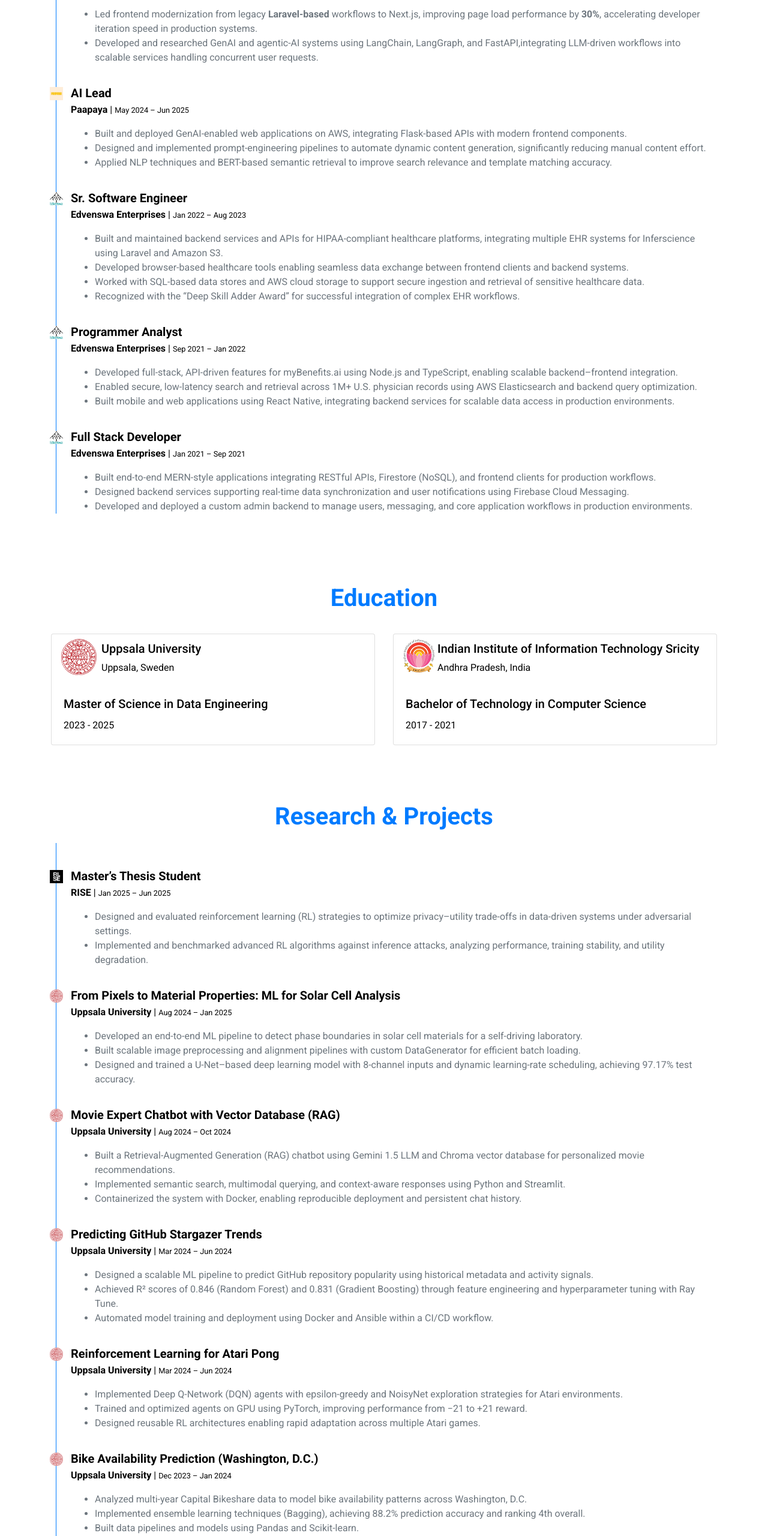
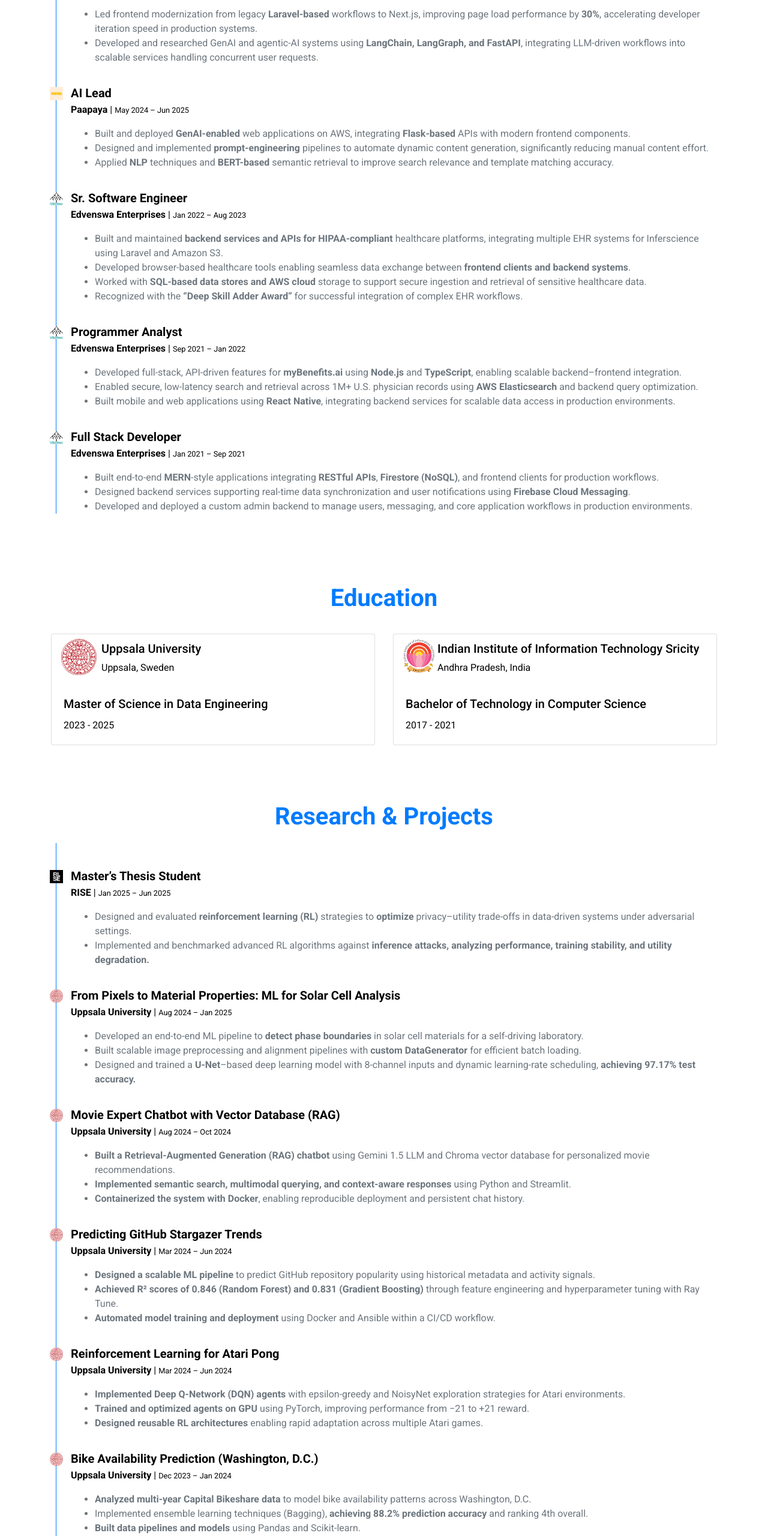
Before and after one commit to Karthik1000/Karthik1000.github.io, a plain HTML site: page index.html in a window 1280 px wide. Shown: the part 2141-4701 px from the top of the page at 60% size. Drawn offline with nearby package versions, Linux system fonts and the light colour scheme.

Commit message:
updated version 1.1

```diff
--- a/index.html
+++ b/index.html
@@ -245,7 +245,7 @@
               <p>
               <ul>
                 <li>Led frontend modernization from legacy <strong>Laravel-based</strong> workflows to Next.js, improving page load performance by <strong>30%</strong>, accelerating developer iteration speed in production systems.</li>
-                <li>Developed and researched GenAI and agentic-AI systems using LangChain, LangGraph, and FastAPI,integrating LLM-driven workflows into scalable services handling concurrent user requests.</li>
+                <li>Developed and researched GenAI and agentic-AI systems using <strong>LangChain, LangGraph, and FastAPI</strong>, integrating LLM-driven workflows into scalable services handling concurrent user requests.</li>
               </ul>
               </p>
             </div>
@@ -256,9 +256,9 @@
               <p class="mb-2"><strong>Paapaya</strong> | <small>May 2024 – Jun 2025</small></p>
               <p>
               <ul>
-                <li>Built and deployed GenAI-enabled web applications on AWS, integrating Flask-based APIs with modern frontend components.</li>
-                <li>Designed and implemented prompt-engineering pipelines to automate dynamic content generation, significantly reducing manual content effort.</li>
-                <li>Applied NLP techniques and BERT-based semantic retrieval to improve search relevance and template matching accuracy.</li>
+                <li>Built and deployed <strong>GenAI-enabled</strong> web applications on AWS, integrating <strong>Flask-based</strong> APIs with modern frontend components.</li>
+                <li>Designed and implemented <strong>prompt-engineering</strong> pipelines to automate dynamic content generation, significantly reducing manual content effort.</li>
+                <li>Applied <strong>NLP</strong> techniques and <strong>BERT-based</strong> semantic retrieval to improve search relevance and template matching accuracy.</li>
               </ul>
               </p>
             </div>
@@ -270,10 +270,10 @@
               <p class="mb-2"><strong>Edvenswa Enterprises</strong> | <small>Jan 2022 – Aug 2023</small></p>
               <p>
               <ul>
-                <li>Built and maintained backend services and APIs for HIPAA-compliant healthcare platforms, integrating multiple EHR systems for Inferscience using Laravel and Amazon S3.</li>
-                <li>Developed browser-based healthcare tools enabling seamless data exchange between frontend clients and backend systems.</li>
-                <li>Worked with SQL-based data stores and AWS cloud storage to support secure ingestion and retrieval of sensitive healthcare data.</li>
-                <li>Recognized with the “Deep Skill Adder Award” for successful integration of complex EHR workflows.</li>
+                <li>Built and maintained <strong>backend services and APIs for HIPAA-compliant</strong> healthcare platforms, integrating multiple EHR systems for Inferscience using Laravel and Amazon S3.</li>
+                <li>Developed browser-based healthcare tools enabling seamless data exchange between <strong>frontend clients and backend systems</strong>.</li>
+                <li>Worked with <strong>SQL-based data stores and AWS cloud</strong> storage to support secure ingestion and retrieval of sensitive healthcare data.</li>
+                <li>Recognized with the <strong>“Deep Skill Adder Award”</strong> for successful integration of complex EHR workflows.</li>
               </ul>
               </p>
             </div>
@@ -285,9 +285,9 @@
               <p class="mb-2"><strong>Edvenswa Enterprises</strong> | <small>Sep 2021 – Jan 2022</small></p>
               <p>
               <ul>
-                <li>Developed full-stack, API-driven features for myBenefits.ai using Node.js and TypeScript, enabling scalable backend–frontend integration.</li>
-                <li>Enabled secure, low-latency search and retrieval across 1M+ U.S. physician records using AWS Elasticsearch and backend query optimization.</li>
-                <li>Built mobile and web applications using React Native, integrating backend services for scalable data access in production environments.</li>
+                <li>Developed full-stack, API-driven features for <strong>myBenefits.ai</strong> using <strong>Node.js</strong> and <strong>TypeScript</strong>, enabling scalable backend–frontend integration.</li>
+                <li>Enabled secure, low-latency search and retrieval across 1M+ U.S. physician records using <strong>AWS Elasticsearch</strong> and backend query optimization.</li>
+                <li>Built mobile and web applications using <strong>React Native</strong>, integrating backend services for scalable data access in production environments.</li>
               </ul>
               </p>
             </div>
@@ -299,8 +299,8 @@
               <p class="mb-2"><strong>Edvenswa Enterprises</strong> | <small>Jan 2021 – Sep 2021</small></p>
               <p>
               <ul>
-                <li>Built end-to-end MERN-style applications integrating RESTful APIs, Firestore (NoSQL), and frontend clients for production workflows.</li>
-                <li>Designed backend services supporting real-time data synchronization and user notifications using Firebase Cloud Messaging.</li>
+                <li>Built end-to-end <strong>MERN</strong>-style applications integrating <strong>RESTful APIs</strong>, <strong>Firestore (NoSQL)</strong>, and frontend clients for production workflows.</li>
+                <li>Designed backend services supporting real-time data synchronization and user notifications using <strong>Firebase Cloud Messaging</strong>.</li>
                 <li>Developed and deployed a custom admin backend to manage users, messaging, and core application workflows in production environments.</li>
               </ul>
               </p>
@@ -382,8 +382,8 @@
               <p class="mb-2"><strong>RISE</strong> | <small>Jan 2025 – Jun 2025</small></p>
               <p>
               <ul>
-                <li>Designed and evaluated reinforcement learning (RL) strategies to optimize privacy–utility trade-offs in data-driven systems under adversarial settings.</li>
-                <li>Implemented and benchmarked advanced RL algorithms against inference attacks, analyzing performance, training stability, and utility degradation.</li>
+                <li>Designed and evaluated <strong>reinforcement learning (RL)</strong> strategies to <strong>optimize</strong> privacy–utility trade-offs in data-driven systems under adversarial settings.</li>
+                <li>Implemented and benchmarked advanced RL algorithms against <strong>inference attacks, analyzing performance, training stability, and utility degradation.</strong></li>
               </ul>
               </p>
             </div>
@@ -395,9 +395,9 @@
               <p class="mb-2"><strong>Uppsala University</strong> | <small>Aug 2024 – Jan 2025</small></p>
               <p>
               <ul>
-                <li>Developed an end-to-end ML pipeline to detect phase boundaries in solar cell materials for a self-driving laboratory.</li>
-                <li>Built scalable image preprocessing and alignment pipelines with custom DataGenerator for efficient batch loading.</li>
-                <li>Designed and trained a U-Net–based deep learning model with 8-channel inputs and dynamic learning-rate scheduling, achieving 97.17% test accuracy.</li>
+                <li>Developed an end-to-end ML pipeline to <strong>detect phase boundaries</strong> in solar cell materials for a self-driving laboratory.</li>
+                <li>Built scalable image preprocessing and alignment pipelines with <strong>custom DataGenerator</strong> for efficient batch loading.</li>
+                <li>Designed and trained a <strong>U-Net</strong>–based deep learning model with 8-channel inputs and dynamic learning-rate scheduling, <strong>achieving 97.17% test accuracy.</strong></li>
               </ul>
               </p>
             </div>
@@ -409,9 +409,9 @@
               <p class="mb-2"><strong>Uppsala University</strong> | <small>Aug 2024 – Oct 2024</small></p>
               <p>
               <ul>
-                <li>Built a Retrieval-Augmented Generation (RAG) chatbot using Gemini 1.5 LLM and Chroma vector database for personalized movie recommendations.</li>
-                <li>Implemented semantic search, multimodal querying, and context-aware responses using Python and Streamlit.</li>
-                <li>Containerized the system with Docker, enabling reproducible deployment and persistent chat history.</li>
+                <li><strong>Built a Retrieval-Augmented Generation (RAG) chatbot</strong> using Gemini 1.5 LLM and Chroma vector database for personalized movie recommendations.</li>
+                <li><strong>Implemented semantic search, multimodal querying, and context-aware responses</strong> using Python and Streamlit.</li>
+                <li><strong>Containerized the system with Docker</strong>, enabling reproducible deployment and persistent chat history.</li>
               </ul>
               </p>
             </div>
@@ -423,9 +423,9 @@
               <p class="mb-2"><strong>Uppsala University</strong> | <small>Mar 2024 – Jun 2024</small></p>
               <p>
               <ul>
-                <li>Designed a scalable ML pipeline to predict GitHub repository popularity using historical metadata and activity signals.</li>
-                <li>Achieved R² scores of 0.846 (Random Forest) and 0.831 (Gradient Boosting) through feature engineering and hyperparameter tuning with Ray Tune.</li>
-                <li>Automated model training and deployment using Docker and Ansible within a CI/CD workflow.</li>
+                <li><strong>Designed a scalable ML pipeline</strong> to predict GitHub repository popularity using historical metadata and activity signals.</li>
+                <li><strong>Achieved R² scores of 0.846 (Random Forest) and 0.831 (Gradient Boosting)</strong> through feature engineering and hyperparameter tuning with Ray Tune.</li>
+                <li><strong>Automated model training and deployment</strong> using Docker and Ansible within a CI/CD workflow.</li>
               </ul>
               </p>
             </div>
@@ -437,9 +437,9 @@
               <p class="mb-2"><strong>Uppsala University</strong> | <small>Mar 2024 – Jun 2024</small></p>
               <p>
               <ul>
-                <li>Implemented Deep Q-Network (DQN) agents with epsilon-greedy and NoisyNet exploration strategies for Atari environments.</li>
-                <li>Trained and optimized agents on GPU using PyTorch, improving performance from −21 to +21 reward.</li>
-                <li>Designed reusable RL architectures enabling rapid adaptation across multiple Atari games.</li>
+                <li><strong>Implemented Deep Q-Network (DQN) agents</strong> with epsilon-greedy and NoisyNet exploration strategies for Atari environments.</li>
+                <li><strong>Trained and optimized agents on GPU</strong> using PyTorch, improving performance from −21 to +21 reward.</li>
+                <li><strong>Designed reusable RL architectures</strong> enabling rapid adaptation across multiple Atari games.</li>
               </ul>
               </p>
             </div>
@@ -451,9 +451,9 @@
               <p class="mb-2"><strong>Uppsala University</strong> | <small>Dec 2023 – Jan 2024</small></p>
               <p>
               <ul>
-                <li>Analyzed multi-year Capital Bikeshare data to model bike availability patterns across Washington, D.C.</li>
-                <li>Implemented ensemble learning techniques (Bagging), achieving 88.2% prediction accuracy and ranking 4th overall.</li>
-                <li>Built data pipelines and models using Pandas and Scikit-learn.</li>
+                <li><strong>Analyzed multi-year Capital Bikeshare data</strong> to model bike availability patterns across Washington, D.C.</li>
+                <li>Implemented ensemble learning techniques (Bagging), <strong>achieving 88.2% prediction accuracy</strong> and ranking 4th overall.</li>
+                <li><strong>Built data pipelines and models</strong> using Pandas and Scikit-learn.</li>
               </ul>
               </p>
             </div>
@@ -465,9 +465,9 @@
               <p class="mb-2"><strong>Indian Institute of Information Technology, Sricity</strong> | <small>Jan 2020 – Dec 2020</small></p>
               <p>
               <ul>
-                <li>Built a multimodal VQA system combining computer vision and NLP to answer questions about real-world images.</li>
-                <li>Implemented and evaluated Bottom-Up Attention, MCAN, MUTAN, and hybrid architectures, achieving up to 55.08% accuracy.</li>
-                <li>Trained deep learning models using PyTorch on the VizWiz dataset with GPU acceleration.</li>
+                <li><strong>Built a multimodal VQA system</strong> combining computer vision and NLP to answer questions about real-world images.</li>
+                <li><strong>Implemented and evaluated attention-based architectures</strong> (Bottom-Up, MCAN, MUTAN), achieving up to 55.08% accuracy.</li>
+                <li><strong>Trained deep learning models</strong> using PyTorch on the VizWiz dataset with GPU acceleration.</li>
               </ul>
               </p>
             </div>
@@ -479,9 +479,9 @@
               <p class="mb-2"><strong>Indian Institute of Information Technology, Sricity</strong> | <small>Aug 2018 – Dec 2018</small></p>
               <p>
               <ul>
-                <li>Built a speech recognition system using MFCC feature extraction and classical ML models.</li>
-                <li>Trained and evaluated models in MATLAB with robustness analysis under noisy conditions.</li>
-                <li>Awarded best project and top grade for technical quality and performance.</li>
+                <li><strong>Built a speech recognition system</strong> using MFCC feature extraction and classical ML models.</li>
+                <li><strong>Trained and evaluated models in MATLAB</strong> with robustness analysis under noisy conditions.</li>
+                <li><strong>Awarded best project and top grade</strong> for technical quality and performance.</li>
               </ul>
               </p>
             </div>
```
